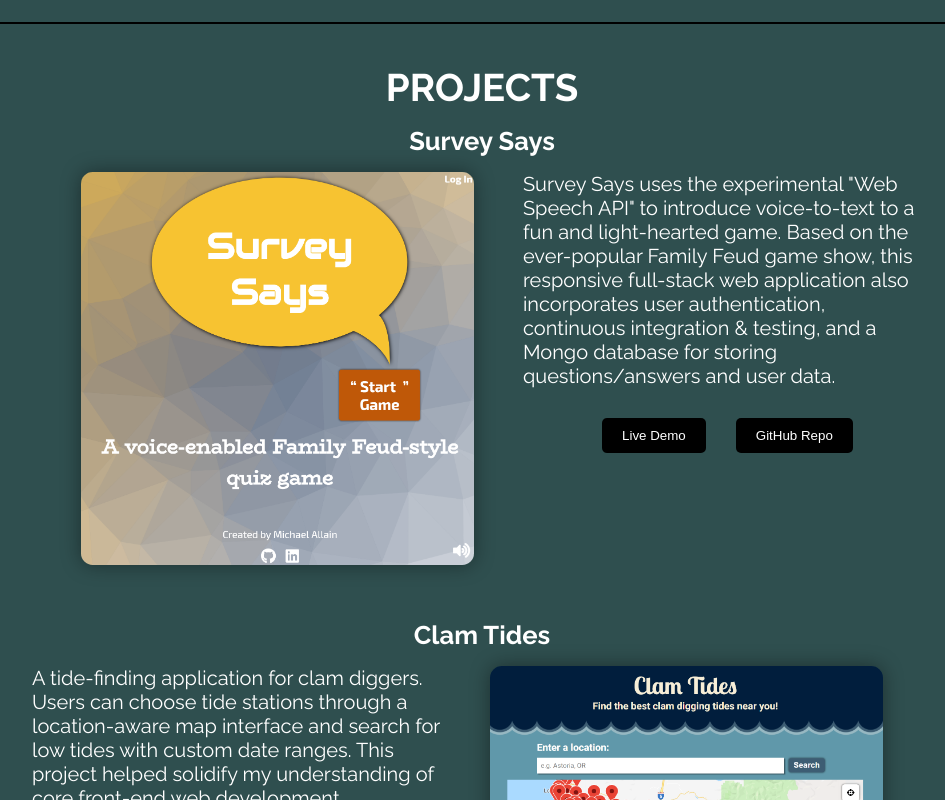
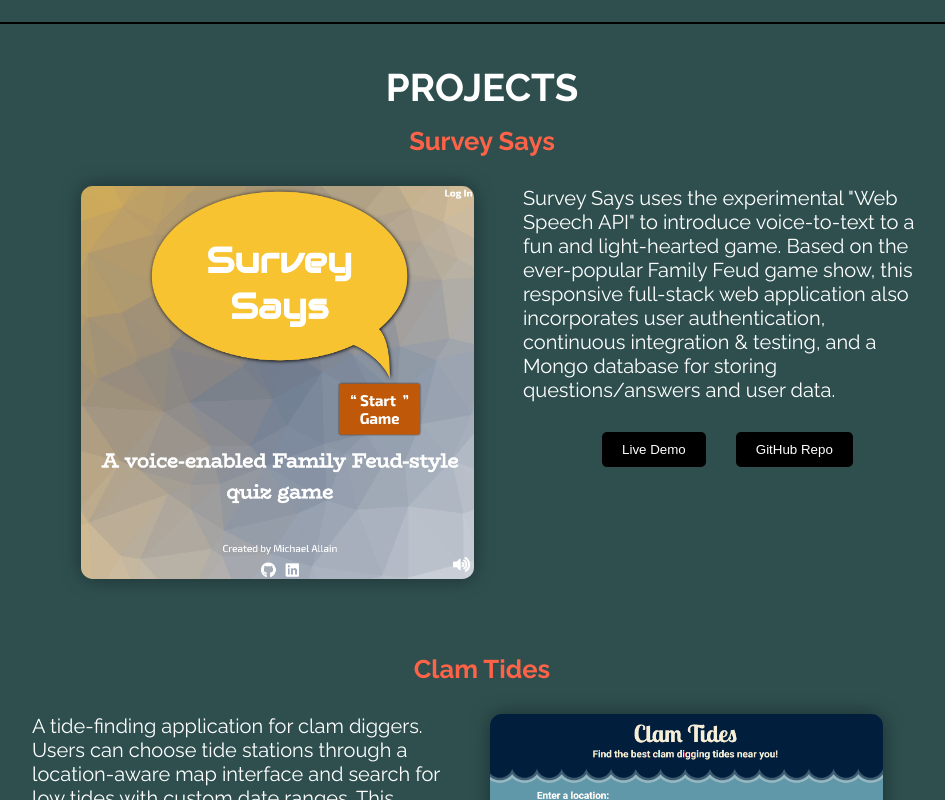
Before and after one commit to fastlain/portfolio, a React (Create React App) app: page / in a window 1280 px wide. Shown: the part 1360-2160 px from the top of the page, without its empty margins (158-1103 px from the left). Built offline with nearby package versions, Linux system fonts and the light colour scheme.

Commit message:
Adjust proj title color and margins

```diff
--- a/src/Project.module.css
+++ b/src/Project.module.css
@@ -1,9 +1,11 @@
 .project {
-    margin-bottom: 50px;
+    margin-bottom: 70px;
 }
 
 .title {
     text-align: center;
+    color: tomato;
+    margin-bottom: 30px
 }
 
 .btnCont {
```
